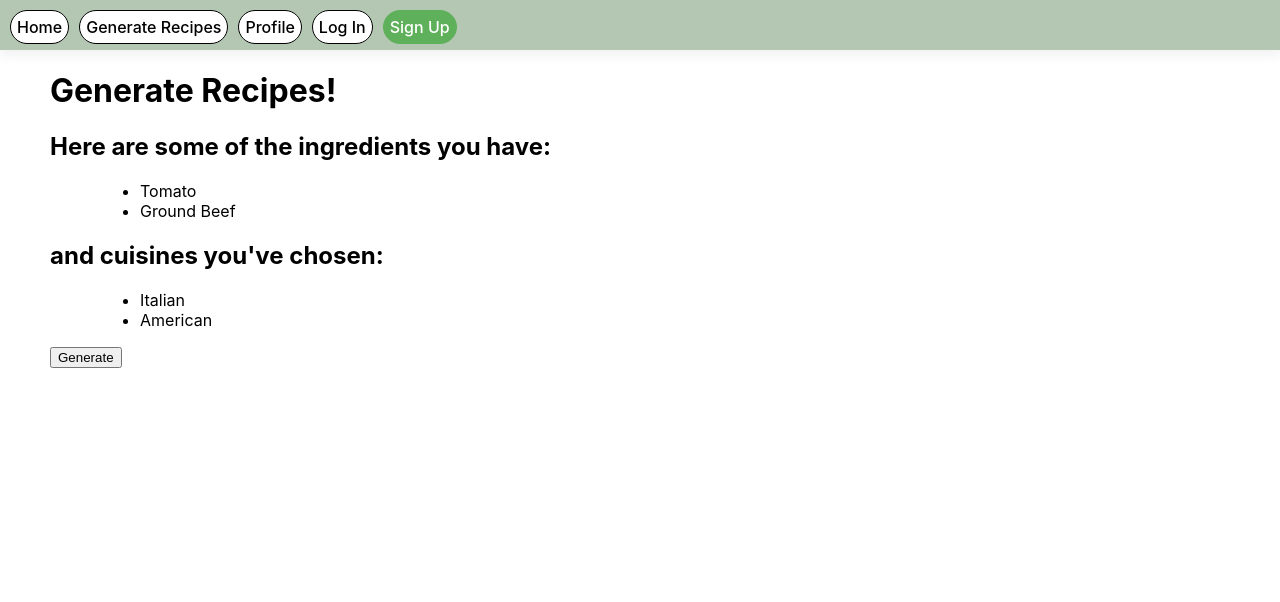
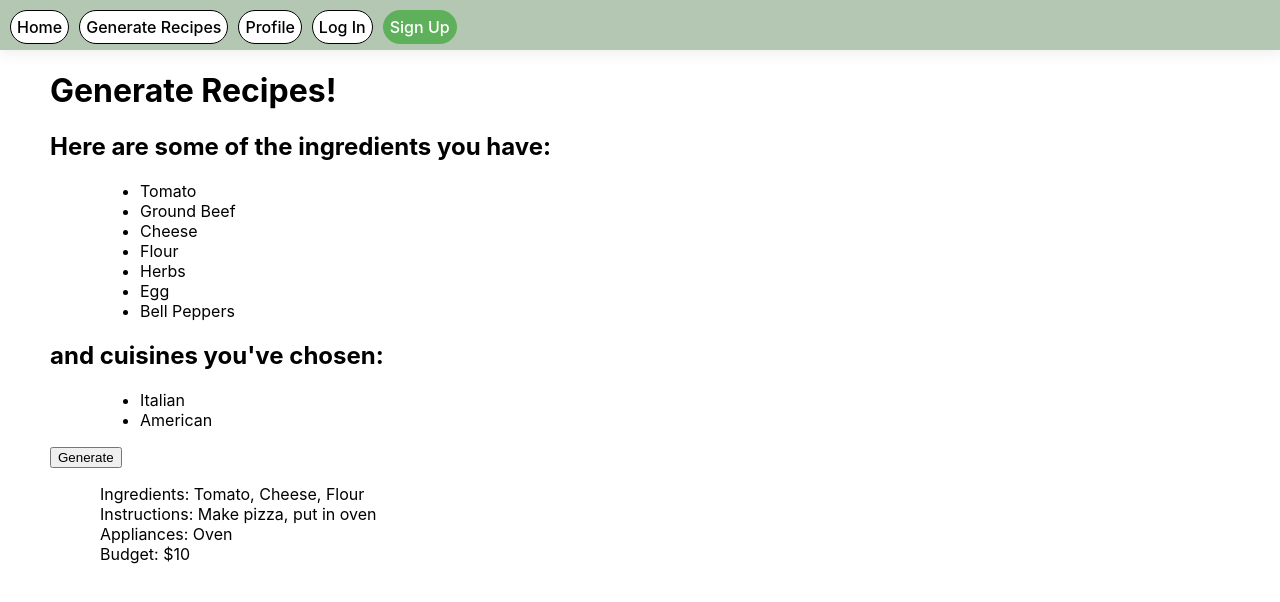
Before and after one commit to Devansh-Ojha/SaveBites, a React (Create React App) app in the folder frontend/: page /generate in a window 1280 px wide. Both pictures are taken after a click on the button "Generate". Shown: the top 602 px of the page. Built offline with nearby package versions, Linux system fonts and the light colour scheme.

Commit message:
recipe generation test

```diff
--- a/frontend/src/App.js
+++ b/frontend/src/App.js
@@ -1,4 +1,4 @@
-import Hero from './Hero.js';
+import Hero from './hero.js';
 import Navbar from './Navbar.js';
 import Signup from './Signup.js';
 import './App.css';
--- a/frontend/src/Generate.js
+++ b/frontend/src/Generate.js
@@ -1,6 +1,33 @@
+import { useState } from 'react';
+
 export default function Generate() {
-	const testIngredients = ["Tomato", "Ground Beef"]
+	const [recipes, setRecipes] = useState([]);
+
+	const testIngredients = ["Tomato", "Ground Beef", "Cheese", "Flour", "Herbs", "Egg", "Bell Peppers"]
 	const testCuisines = ["Italian", "American"]
+
+	function generateRecipe() {
+		let testRecipe = {
+			ingredients: "Tomato, Cheese, Flour",
+			instructions: "Make pizza, put in oven",
+			appliances: "Oven",
+			budget: "10"
+		};
+
+		setRecipes(recipes.concat(testRecipe));
+	}
+
+	function recipeDisplay(recipe) {
+		return (
+			<p>
+				Ingredients: {recipe.ingredients}  <br />
+				Instructions: {recipe.instructions} <br />
+				Appliances: {recipe.appliances} <br />
+				Budget: ${recipe.budget}
+			</p>
+		);
+	}
+
 	return (
 		<p style={{position: "relative", left: "50px"}}>
 			<h1>Generate Recipes!</h1>
@@ -31,7 +58,15 @@ export default function Generate() {
 				</ul>
 			</p>
 
-			<button>Generate</button>
+			<button onClick={generateRecipe}>Generate</button>
+
+			<p style={{position: "relative", left: "50px"}}>
+				{recipes.map( (item) =>
+					{
+						return recipeDisplay(item);
+					}
+				)}
+			</p>
 		</p>
 	);
 }
```
